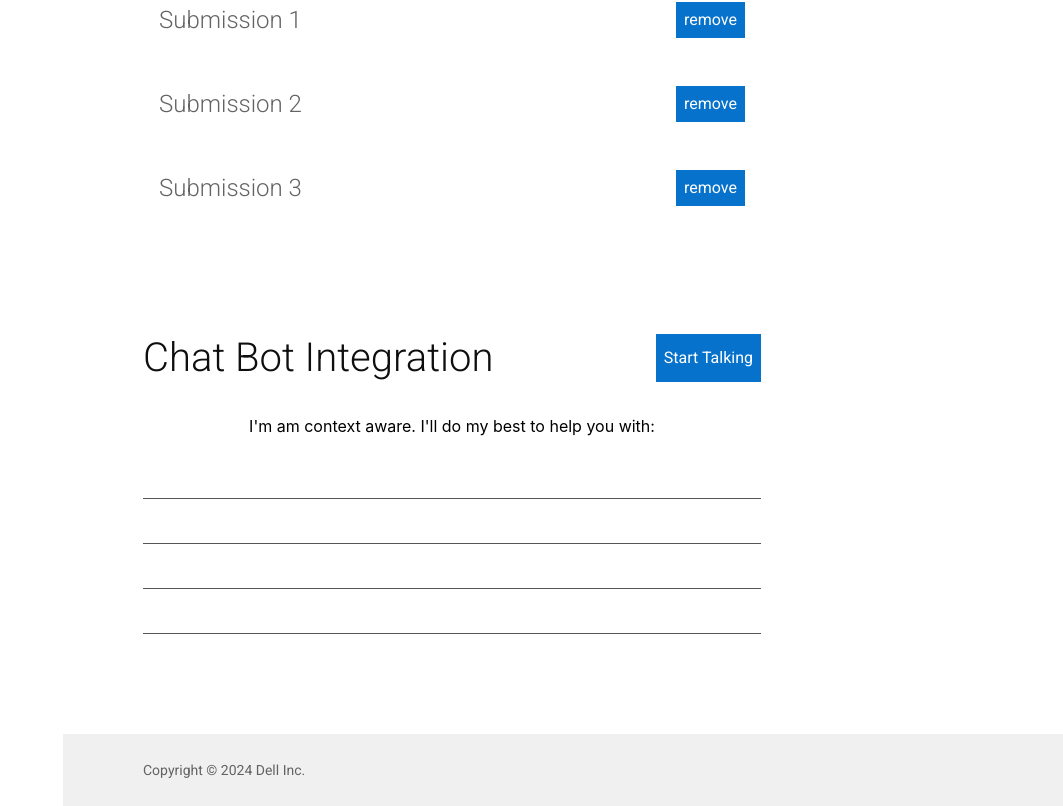
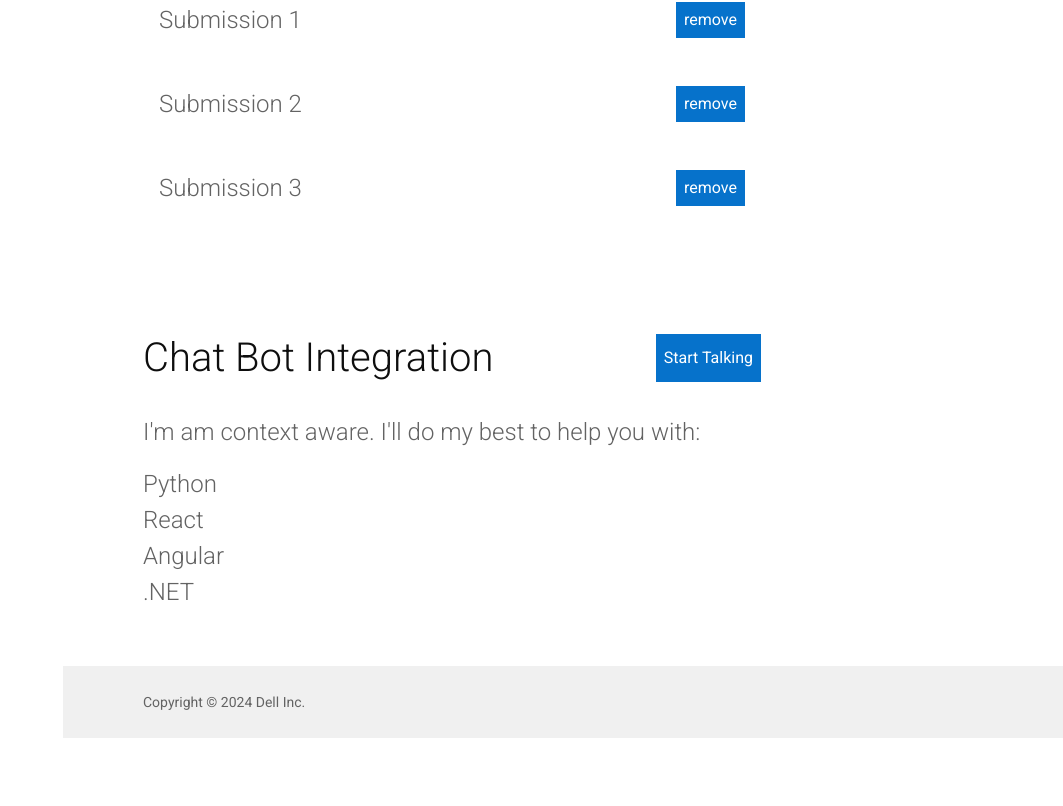
Before and after one commit to PADI-AI/PadiAI-fe, a React (Create React App) app: page / in a window 1280 px wide. Shown: the part 982-1788 px from the top of the page, without its empty margins (217-1280 px from the left). After the commit the page ends 1720 px from the top, so only its background shows below. Built offline with nearby package versions, Linux system fonts and the light colour scheme.

Commit message:
new styling

```diff
--- a/src/pages/UserPage/UserPage.css
+++ b/src/pages/UserPage/UserPage.css
@@ -159,6 +159,12 @@
     border-color: #E1E1E1; */
 }
 
+.contextContainer{
+    display: flex;
+    flex-direction: column;
+    text-decoration: none;
+}
+
 .documentName{
     text-align: left;
     font-family: "Roboto", sans-serif;
@@ -166,6 +172,16 @@
     font-size: 24px;
     line-height: 36px;
     color: #636363;
+}
+
+.listdocumentName{
+    text-align: left;
+    font-family: "Roboto", sans-serif;
+    font-weight: 300;
+    font-size: 24px;
+    line-height: 36px;
+    color: #636363;
+    text-decoration: none;
 }
 
 .removeButton{
@@ -224,3 +240,12 @@
     padding-inline: 3rem;
     padding-bottom: 80px;
 }
+
+.supportText{
+    text-align: left;
+    font-family: "Roboto", sans-serif;
+    font-weight: 300;
+    font-size: 24px;
+    line-height: 36px;
+    color: #636363;
+}
--- a/src/pages/UserPage/UserPage.js
+++ b/src/pages/UserPage/UserPage.js
@@ -166,17 +166,16 @@ const UserPage = () => {
                     </div>
                     <div className="secondSectionContainer">
                         <div className="tableContainerBorder">
-                            <div>
+                            <div className="supportText">
                                 I'm am context aware. I'll do my best to help
                                 you with:
                             </div>
-                            <ul>
-                                <li>syntax</li>
-                                <li>syntax</li>
-                                <li>syntax</li>
-                                <li>syntax</li>
-                                <li>ssyntax</li>
-                            </ul>
+                            <div className="contextContainer">
+                                <span className="listdocumentName">Python</span>
+                                <span className="listdocumentName">React</span>
+                                <span className="listdocumentName">Angular</span>
+                                <span className="listdocumentName">.NET</span>
+                            </div>
                         </div>
                     </div>
                 </div>
```
